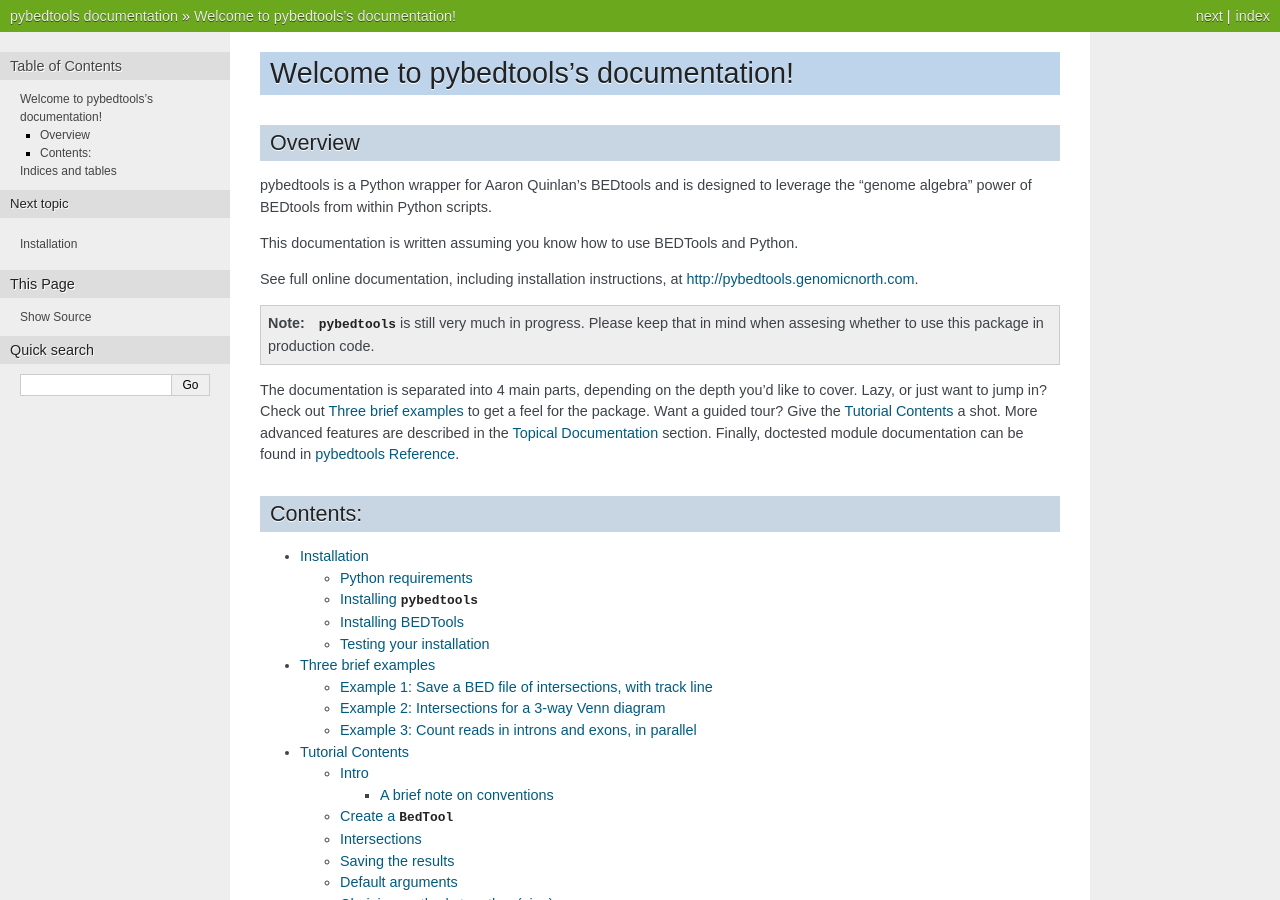
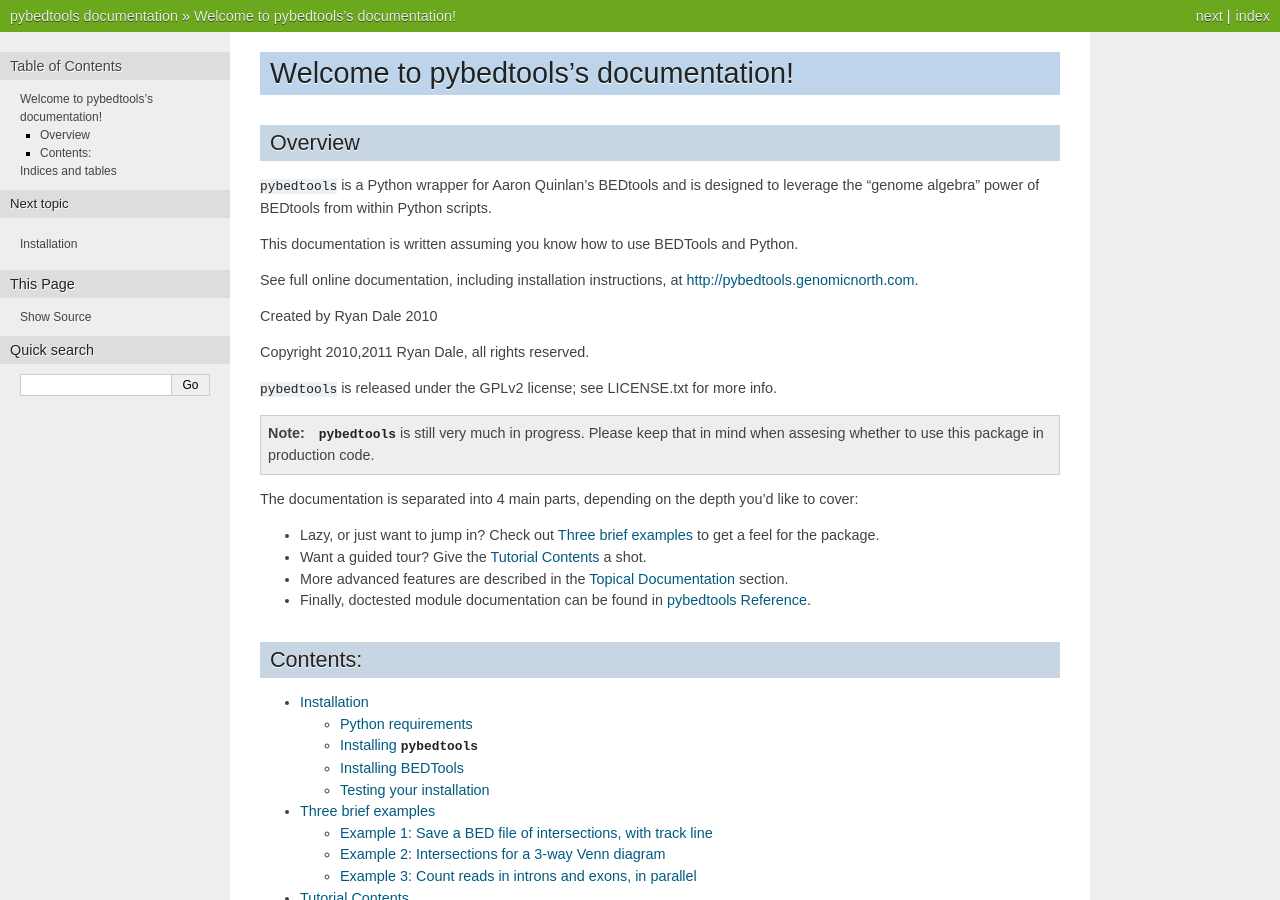
Before and after one commit to daler/pybedtools, a Sphinx documentation site: the page built from docs/source/index.rst, in a window 1280 px wide and 900 px high. Built offline with Sphinx 7.4.7, drawn with Linux system fonts in a browser that asks for light colours; comment, search, counter and statistics services are not loaded.

Commit message:
license to GPLv2 like bedtools

```diff
--- a/README.rst
+++ b/README.rst
@@ -1,6 +1,6 @@
 Overview
 --------
-pybedtools is a Python wrapper for Aaron Quinlan's BEDtools and is
+`pybedtools` is a Python wrapper for Aaron Quinlan's BEDtools and is
 designed to leverage the "genome algebra" power of BEDtools from within
 Python scripts.
 
@@ -9,3 +9,10 @@ Python.
 
 See full online documentation, including installation instructions, at
 http://pybedtools.genomicnorth.com.
+
+Created by Ryan Dale 2010
+
+Copyright 2010,2011 Ryan Dale, all rights reserved.
+
+`pybedtools` is released under the GPLv2 license; see LICENSE.txt for more
+info.
--- a/docs/source/index.rst
+++ b/docs/source/index.rst
@@ -14,10 +14,13 @@ Welcome to pybedtools's documentation!
    mind when assesing whether to use this package in production code.
 
 The documentation is separated into 4 main parts, depending on the depth you'd
-like to cover.  Lazy, or just want to jump in?  Check out :ref:`3examples` to
-get a feel for the package.  Want a guided tour?  Give the :ref:`tutorial` a
-shot.  More advanced features are described in the :ref:`topical` section. Finally,
-doctested module documentation can be found in :ref:`autodoc`.
+like to cover:
+
+* Lazy, or just want to jump in?  Check out :ref:`3examples` to
+  get a feel for the package.
+* Want a guided tour?  Give the :ref:`tutorial` a shot.
+* More advanced features are described in the :ref:`topical` section.
+* Finally, doctested module documentation can be found in :ref:`autodoc`.
 
 Contents:
 ---------
```
Also changed, not shown: LICENSE.txt.
